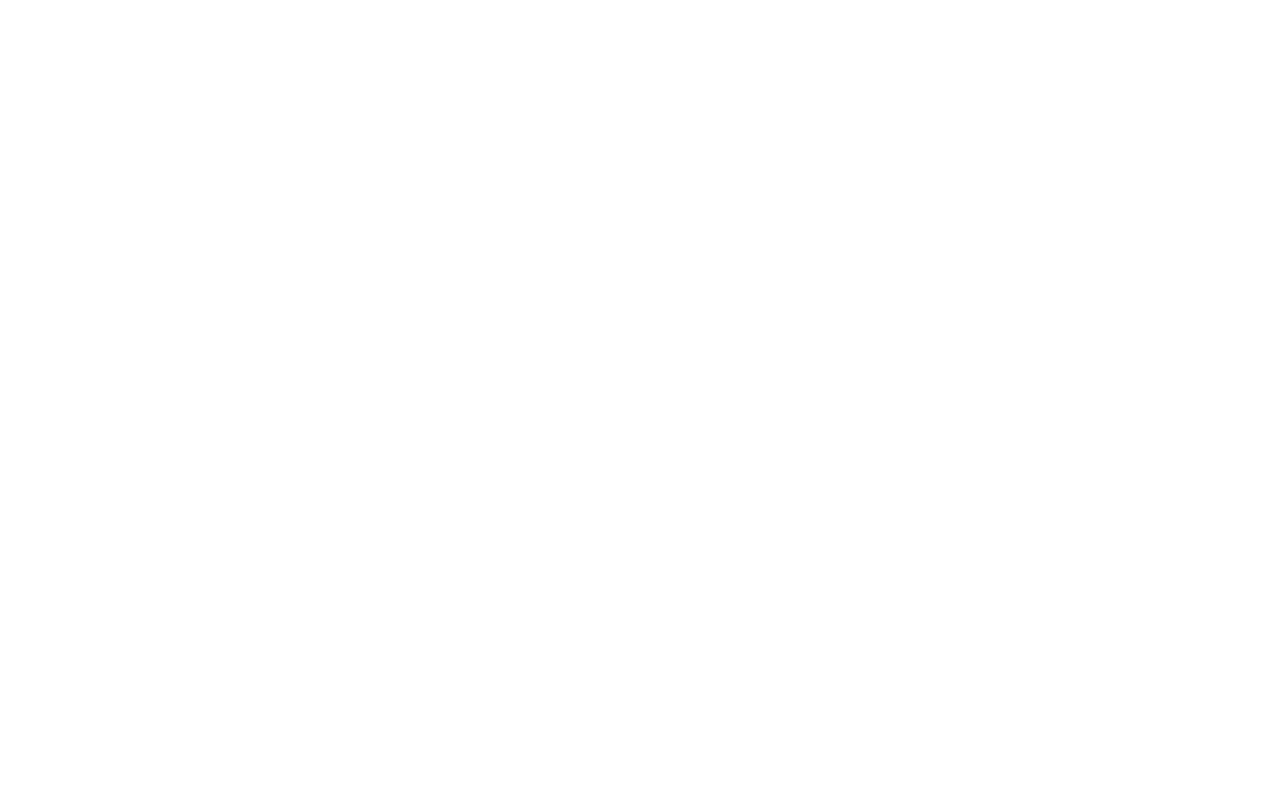
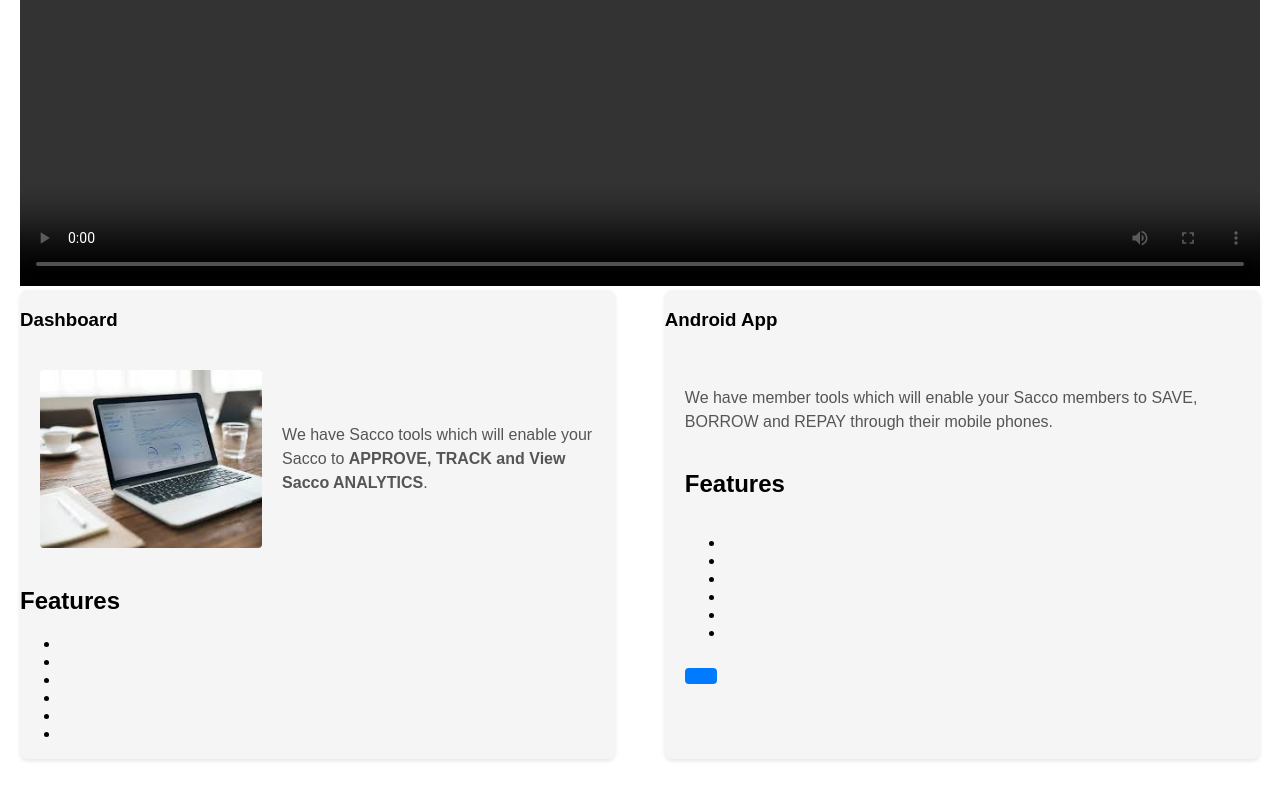
Before and after one commit to Nakato-Musana-Zaina/Suubi-, a React (Create React App) app: page / in a window 1280 px wide. Shown: the part 524-1324 px from the top of the page. Before the commit the page ends 800 px from the top, so only its background shows below. Built offline with nearby package versions, Linux system fonts and the light colour scheme.

Commit message:
working on product

```diff
--- a/src/App.js
+++ b/src/App.js
@@ -1,11 +1,18 @@
-import logo from './logo.svg';
+// import logo from './logo.svg';
+import Product from './product/product';
 
-function About() {
+
+function App() {
   return (
     <div className="App">
-
+      <h1>Live and learn</h1>
+      <Product/>
     </div>
+    //  <div className = "container1">
+    //  <div className ="left-row">
+    //    <MovieRatingList />
+    //  </div>
   );
 }
 
-export default About;
+export default App;
--- /dev/null
+++ b/src/product/product.css
@@ -0,0 +1,93 @@
+  .product-container {
+    max-width: 1500px;
+    margin: 0 auto;
+    padding: 20px;
+    font-family: Arial, sans-serif;
+  }
+
+  .product-heading {
+    text-align: center;
+    margin-bottom: 30px;
+    color: #333;
+  }
+
+  .product-section {
+    display: flex;
+    flex-wrap: wrap;
+    justify-content: space-between;
+  }
+
+  .product-card {
+    width: 48%;
+    background-color: #f5f5f5;
+    border-radius: 8px;
+    box-shadow: 0 2px 4px rgba(0, 0, 0, 0.1);
+    overflow: hidden;
+    margin-bottom: 30px;
+  }
+
+  .product-card-header {
+    background-color: #007bff;
+    color: #fff;
+    padding: 10px;
+  }
+
+  .product-card-content {
+    display: flex;
+    align-items: center;
+    padding: 20px;
+  }
+
+  .product-card-image {
+    max-width: 40%;
+    margin-right: 20px;
+    border-radius: 4px;
+  }
+
+  .product-card-description {
+    font-size: 16px;
+    line-height: 1.5;
+    color: #555;
+  }
+
+  .product-card-description-container {
+    display: flex;
+    flex-direction: column;
+    align-items: flex-start;
+  }
+
+  .product-card-button {
+    background-color: #007bff;
+    color: #fff;
+    border: none;
+    padding: 8px 16px;
+    border-radius: 4px;
+    cursor: pointer;
+    margin-top: 10px;
+    align-self: flex-start;
+  }
+
+  .video {
+    /* position: .video {
+  position: fixed;
+  top: 0;
+  left: 0;
+  width: 100%;
+  height: 100%;
+  object-fit: cover;
+  z-index: -1;
+}fixed; */
+    top: 0;
+    left: 0;
+    width: 100%;
+    height: 50%;
+    /* object-fit: ; */
+    /* z-index: -1; */
+  }
+
+
+  @media (max-width: 768px) {
+    .product-card {
+      width: 100%;
+    }
+  }
--- /dev/null
+++ b/src/product/product.js
@@ -0,0 +1,69 @@
+
+import React from "react";
+import dashboardImage from "../images/dashboard.jpeg";
+// import androidAppImage from './images/android-app.jpg';
+// import videoFile from './videos/video.mp4';
+import "./product.css";
+
+const Product = () => {
+  return (
+    <div className="product-container">
+      <h1 className="product-heading">Products</h1>
+      <video controls className="video">
+        {/* <source src={videoFile} type="video/mp4" /> */}
+      </video>
+
+      <div className="product-section">
+        <div className="product-card">
+          <h3 className="product-card-heading">Dashboard</h3>
+          <div className="product-card-content">
+            <img
+              src={dashboardImage}
+              alt="Dashboard"
+              className="product-card-image"
+            />
+            <p className="product-card-description">
+              We have Sacco tools which will enable your Sacco to{" "}
+              <b>APPROVE, TRACK and View Sacco ANALYTICS</b>.
+            </p>
+
+          </div>
+          <h2>Features</h2>
+            <ul>
+              <li></li>
+              <li></li>
+              <li></li>
+              <li></li>
+              <li></li>
+              <li></li>
+            </ul>
+        </div>
+
+        <div className="product-card">
+          <h3 className="product-card-heading">Android App</h3>
+          <div className="product-card-content">
+            {/* <img src={androidAppImage} alt="Android App" className="product-card-image" /> */}
+            <div className="product-card-description-container">
+              <p className="product-card-description">
+                We have member tools which will enable your Sacco members to
+                SAVE, BORROW and REPAY through their mobile phones.
+              </p>
+              <h2>Features</h2>
+              <ul>
+                <li></li>
+                <li></li>
+                <li></li>
+                <li></li>
+                <li></li>
+                <li></li>
+              </ul>
+              <button className="product-card-button"></button>
+            </div>
+          </div>
+        </div>
+      </div>
+    </div>
+  );
+};
+
+export default Product;
```
Also changed, not shown: src/images/dashboard.jpeg (added).
